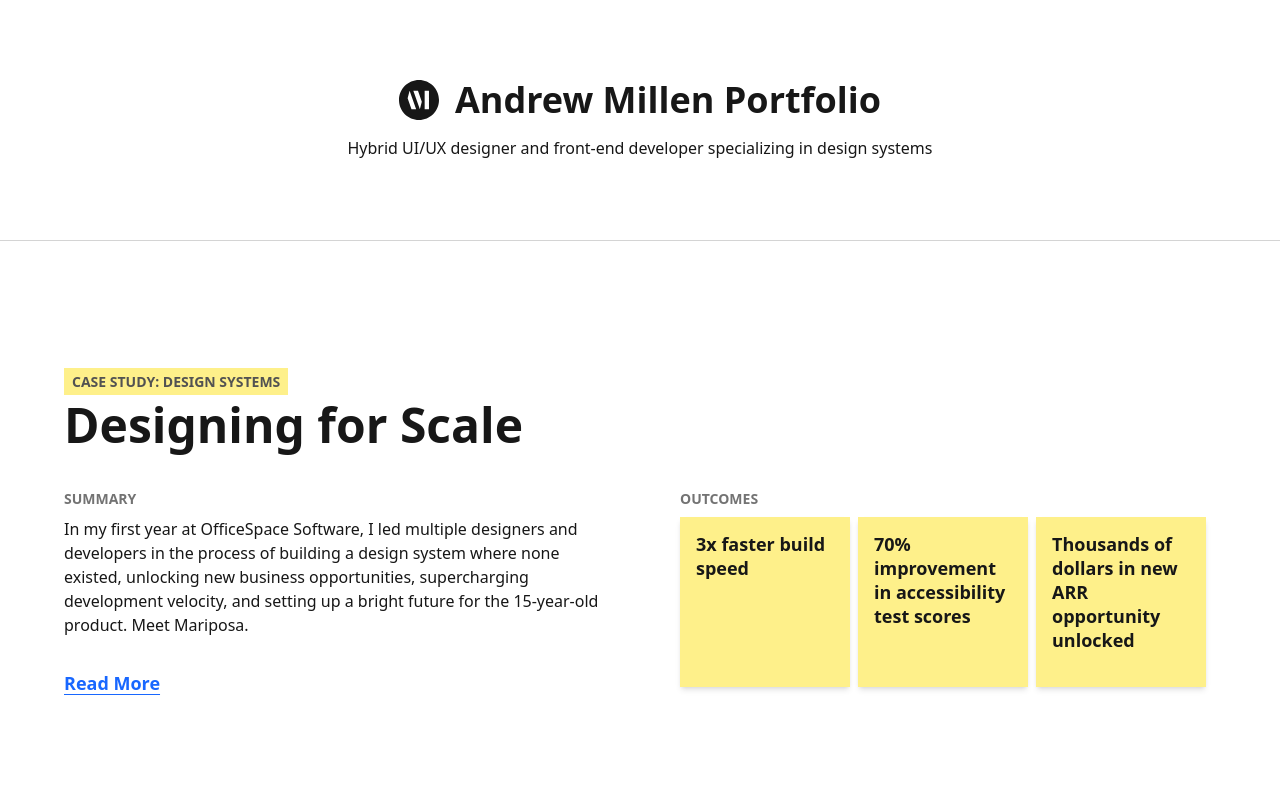
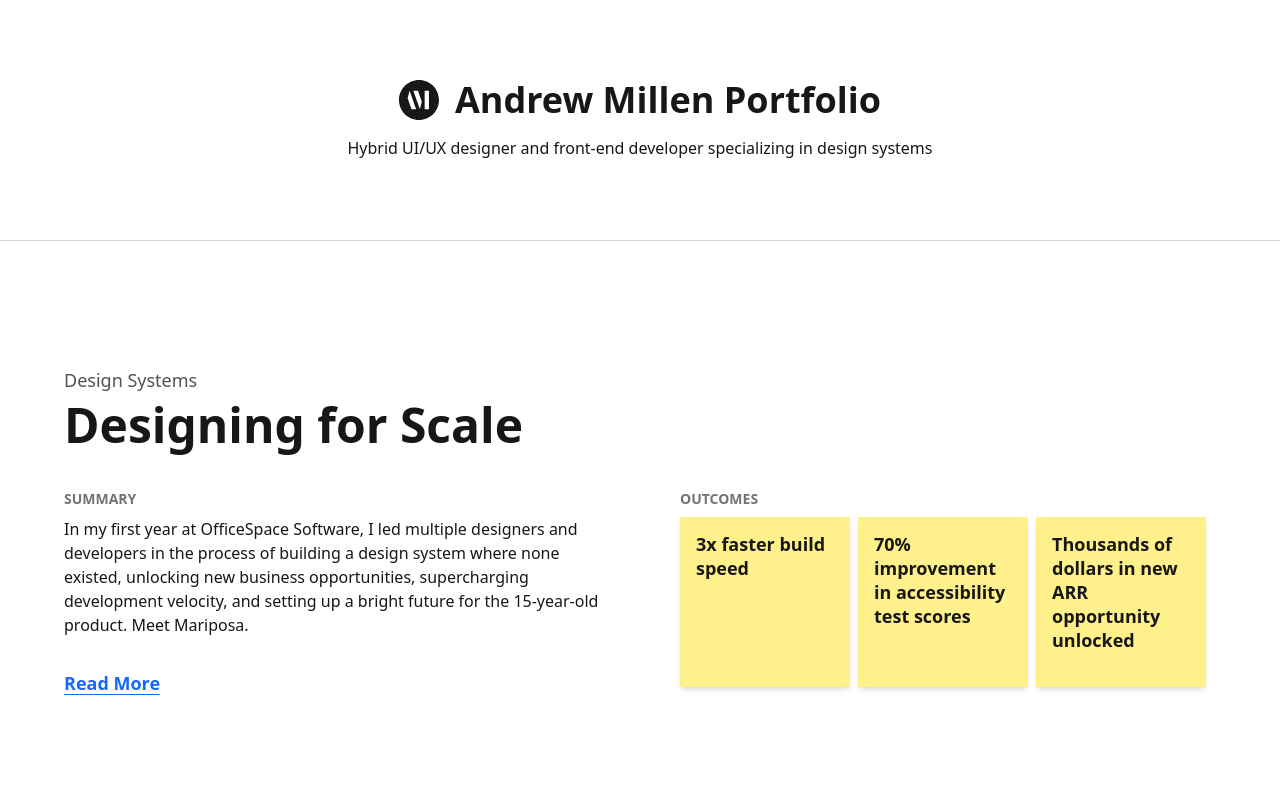
Before and after one commit to andrewmillen/andrewmillen.com, a Next.js app: page /portfolio in a window 1280 px wide. Shown: the top 800 px of the page. Built offline with nearby package versions, Linux system fonts and the light colour scheme; a web font is replaced by a local one.

Commit message:
Styling updates

```diff
--- a/components/portfolio/CaseStudyTeaser.js
+++ b/components/portfolio/CaseStudyTeaser.js
@@ -10,8 +10,8 @@ export default function CaseStudyTeaser({
 }) {
   return (
     <div className="py-12 lg:py-20">
-      <div className="bg-yellow-200 dark:bg-neutral-800 inline py-1 px-2 leading-none font-degular uppercase text-sm lg:text-md font-semibold text-neutral-600 dark:text-neutral-400">
-        Case Study: {tag}
+      <div className="inline leading-none font-degular text-lg text-neutral-600 dark:text-neutral-400">
+        {tag}
       </div>
       <Link href={"/portfolio/" + slug}>
         <h2 className="mt-2 mb-10 text-3xl lg:text-5xl font-bold font-degular">
```
